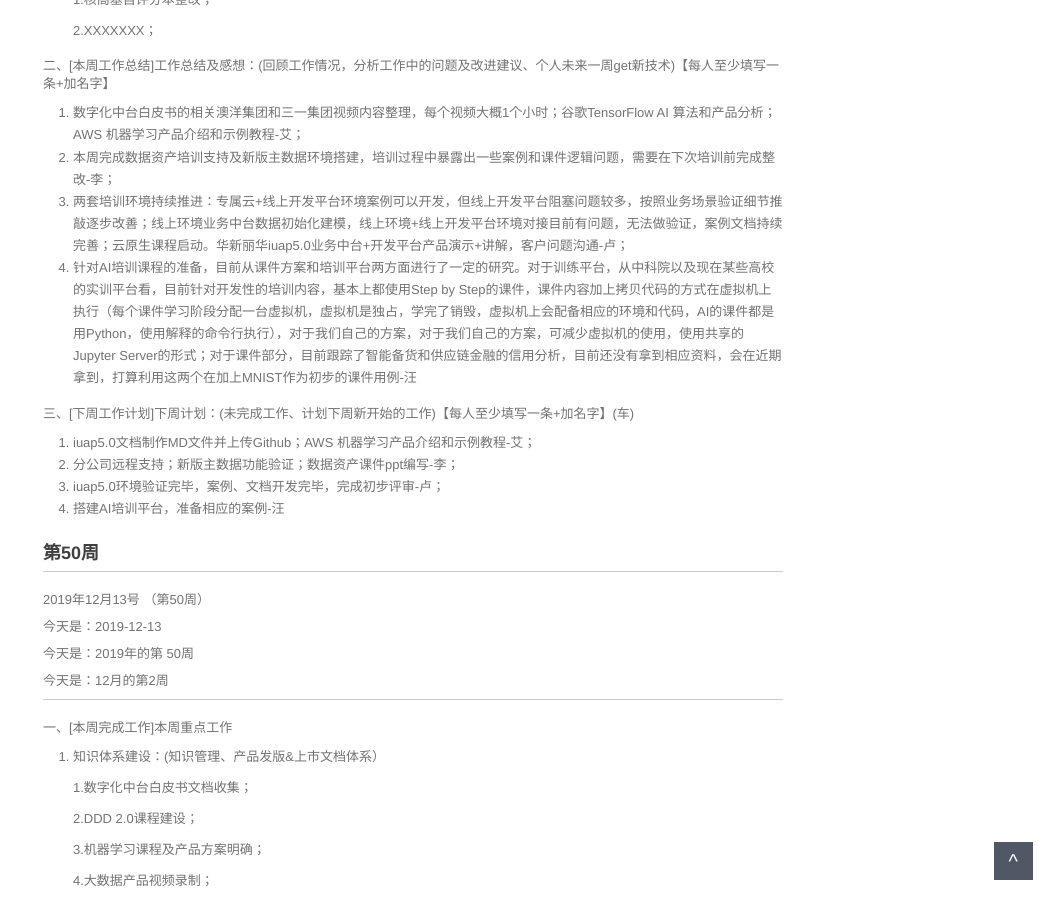
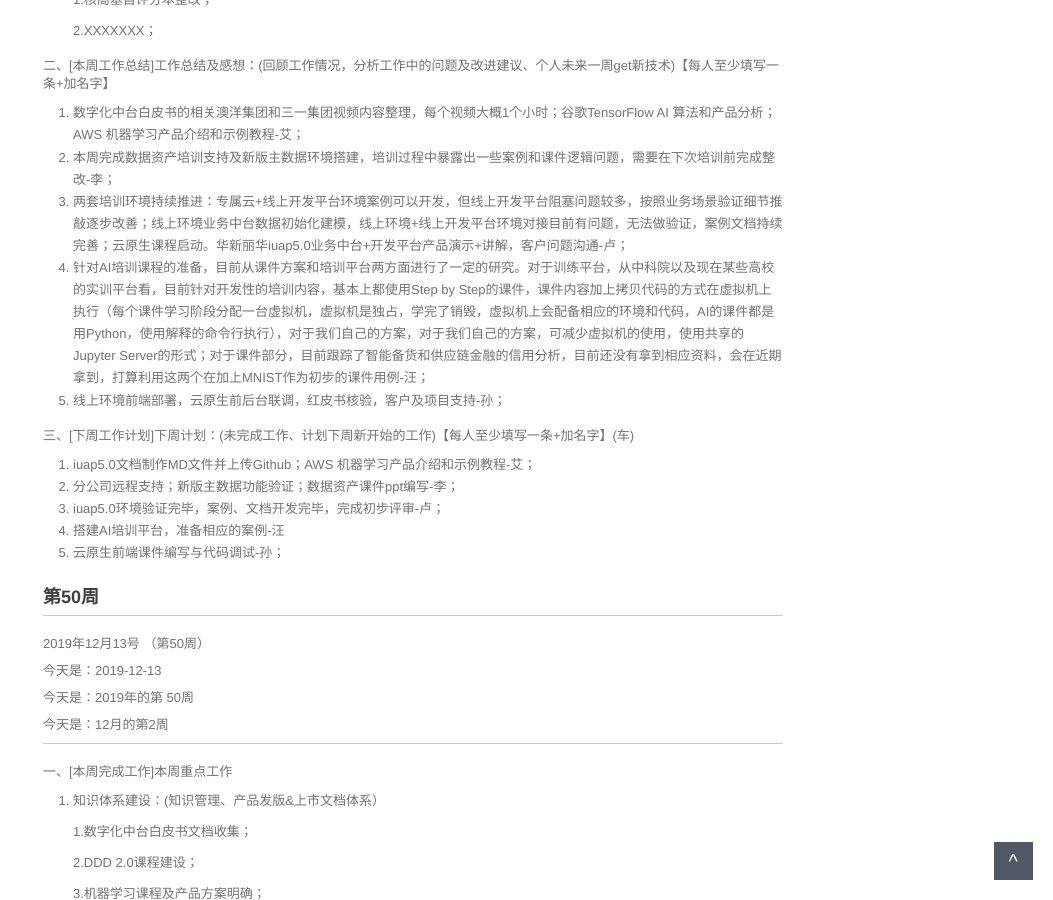
Before and after one commit to walllFlower/blog, a Jekyll site: the page built from _posts/2018-07-17-day_report_cxz.md, in a window 1280 px wide and 900 px high, scrolled down 1231 px. Shown: the whole window, without its empty margins (227-1280 px from the left). Built offline with Jekyll 4.4.1, drawn with Linux system fonts in a browser that asks for light colours; comment, search, counter and statistics services are not loaded.

Commit message:
Update 2018-07-17-day_report_cxz.md

```diff
--- a/_posts/2018-07-17-day_report_cxz.md
+++ b/_posts/2018-07-17-day_report_cxz.md
@@ -78,7 +78,8 @@ categories: 技术运营工作周报
 1. 数字化中台白皮书的相关澳洋集团和三一集团视频内容整理，每个视频大概1个小时；谷歌TensorFlow AI 算法和产品分析；AWS 机器学习产品介绍和示例教程-艾；
 2. 本周完成数据资产培训支持及新版主数据环境搭建，培训过程中暴露出一些案例和课件逻辑问题，需要在下次培训前完成整改-李；
 3. 两套培训环境持续推进：专属云+线上开发平台环境案例可以开发，但线上开发平台阻塞问题较多，按照业务场景验证细节推敲逐步改善；线上环境业务中台数据初始化建模，线上环境+线上开发平台环境对接目前有问题，无法做验证，案例文档持续完善；云原生课程启动。华新丽华iuap5.0业务中台+开发平台产品演示+讲解，客户问题沟通-卢；
-4. 针对AI培训课程的准备，目前从课件方案和培训平台两方面进行了一定的研究。对于训练平台，从中科院以及现在某些高校的实训平台看，目前针对开发性的培训内容，基本上都使用Step by Step的课件，课件内容加上拷贝代码的方式在虚拟机上执行（每个课件学习阶段分配一台虚拟机，虚拟机是独占，学完了销毁，虚拟机上会配备相应的环境和代码，AI的课件都是用Python，使用解释的命令行执行），对于我们自己的方案，对于我们自己的方案，可减少虚拟机的使用，使用共享的Jupyter Server的形式；对于课件部分，目前跟踪了智能备货和供应链金融的信用分析，目前还没有拿到相应资料，会在近期拿到，打算利用这两个在加上MNIST作为初步的课件用例-汪
+4. 针对AI培训课程的准备，目前从课件方案和培训平台两方面进行了一定的研究。对于训练平台，从中科院以及现在某些高校的实训平台看，目前针对开发性的培训内容，基本上都使用Step by Step的课件，课件内容加上拷贝代码的方式在虚拟机上执行（每个课件学习阶段分配一台虚拟机，虚拟机是独占，学完了销毁，虚拟机上会配备相应的环境和代码，AI的课件都是用Python，使用解释的命令行执行），对于我们自己的方案，对于我们自己的方案，可减少虚拟机的使用，使用共享的Jupyter Server的形式；对于课件部分，目前跟踪了智能备货和供应链金融的信用分析，目前还没有拿到相应资料，会在近期拿到，打算利用这两个在加上MNIST作为初步的课件用例-汪；
+5. 线上环境前端部署，云原生前后台联调，红皮书核验，客户及项目支持-孙；
 
 三、[下周工作计划]下周计划：(未完成工作、计划下周新开始的工作)【每人至少填写一条+加名字】(车)
 
@@ -86,7 +87,7 @@ categories: 技术运营工作周报
 2. 分公司远程支持；新版主数据功能验证；数据资产课件ppt编写-李；
 3. iuap5.0环境验证完毕，案例、文档开发完毕，完成初步评审-卢；
 4. 搭建AI培训平台，准备相应的案例-汪
-
+5. 云原生前端课件编写与代码调试-孙；
 
 ###  第50周
 
```
